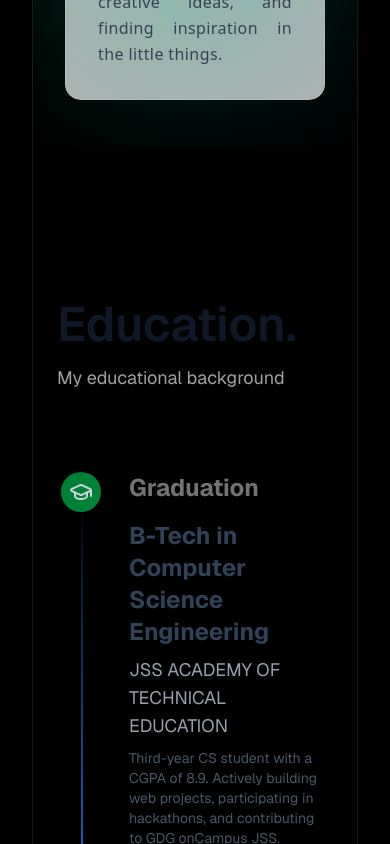
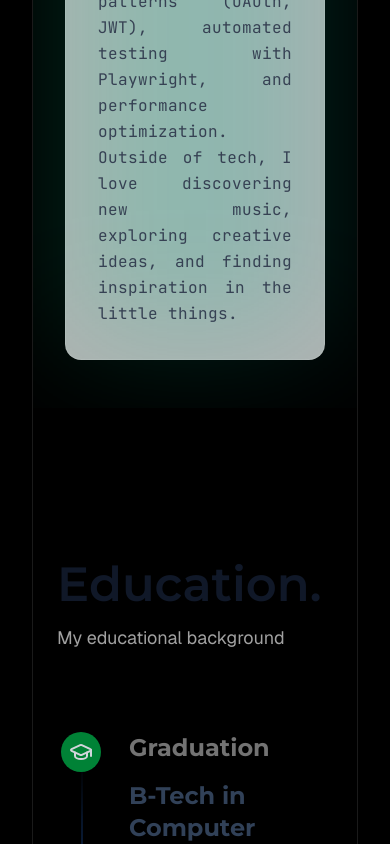
Before and after one commit to tanuagarwal-dev/portfolio-v1, a Next.js app: page /dashboard in a window 390 px wide. Shown: the part 2415-3259 px from the top of the page. Built offline with nearby package versions, Linux system fonts and the light colour scheme.

Commit message:
feat: update layout and page components for improved structure and theme integration; add missing font imports and enhance responsiveness

```diff
--- a/src/app/layout.tsx
+++ b/src/app/layout.tsx
@@ -1,20 +1,49 @@
-import type { Metadata } from "next";
-import { Geist, Geist_Mono } from "next/font/google";
-import "./globals.css";
+import type { Metadata } from 'next';
+import {
+  Geist,
+  Geist_Mono,
+  Inter,
+  Montserrat,
+  Space_Grotesk,
+  JetBrains_Mono,
+} from 'next/font/google';
+import './globals.css';
+// import ThemesProvider from "@/themes/theme-provider";
+import { ThemeProvider } from 'next-themes';
 
 const geistSans = Geist({
-  variable: "--font-geist-sans",
-  subsets: ["latin"],
+  variable: '--font-geist-sans',
+  subsets: ['latin'],
 });
 
 const geistMono = Geist_Mono({
-  variable: "--font-geist-mono",
-  subsets: ["latin"],
+  variable: '--font-geist-mono',
+  subsets: ['latin'],
+});
+
+const inter = Inter({
+  subsets: ['latin'],
+  variable: '--font-inter',
+});
+
+const montserrat = Montserrat({
+  subsets: ['latin'],
+  variable: '--font-montserrat',
+});
+
+const grotesk = Space_Grotesk({
+  subsets: ['latin'],
+  variable: '--font-grotesk',
+});
+
+const jetbrains = JetBrains_Mono({
+  subsets: ['latin'],
+  variable: '--font-jetbrains',
 });
 
 export const metadata: Metadata = {
-  title: "Create Next App",
-  description: "Generated by create next app",
+  title: 'Create Next App',
+  description: 'Generated by create next app',
 };
 
 export default function RootLayout({
@@ -25,9 +54,21 @@ export default function RootLayout({
   return (
     <html lang="en">
       <body
-        className={`${geistSans.variable} ${geistMono.variable} antialiased bg-[#ddc4b8]`}
+        className={`${geistSans.variable} ${geistMono.variable} ${inter.variable} ${grotesk.variable} ${montserrat.variable} ${jetbrains.variable} antialiased`}
       >
-        {children}
+        {/* <ThemesProvider
+          attribute="class"
+          defaultTheme="light"
+          enableSystem
+          enableColorScheme
+          disableTransitionOnChange>
+{/* bg-[#ddc4b8] */}
+        {/* {children}
+          </ThemesProvider> */}
+
+        <ThemeProvider attribute="class" defaultTheme="light">
+          {children}
+        </ThemeProvider>
       </body>
     </html>
   );
--- a/src/app/page.tsx
+++ b/src/app/page.tsx
@@ -1,19 +1,26 @@
-"use client"
-import Archive from "@/components/common/archive";
-import Contact from "@/components/common/contacts";
-import Header from "@/components/common/header";
-import Hero from "@/components/common/hero";
-import Intro from "@/components/common/intro";
+'use client';
 
+import Header from '@/components/common/header';
+import Landing from '@/components/v2/landing';
+import About from '@/components/v2/about';
+import Projects from '@/components/v2/projects';
+import Touch from '@/components/v2/touch';
+import Education from '@/components/v2/education';
+import Skills from '@/components/v2/skills';
+import TerminalComponent from '@/components/common/TerminalComponent';
 
 export default function Home() {
   return (
-    <div className="bg-radial from-[#d7ccbb] via-[#deb7a4] to-[#e9d5c7] text-black flex flex-col items-center justify-center lg:mx-40 md:mx-20 mx-4 my-20 border border-white/10 rounded-lg h-full">
-    <Header/>
-  <Hero/>
-  <Intro/>
-  <Archive/>
-  <Contact/>
-</div>
+    <div className="w-full min-h-screen p-4 dark:bg-black" id="home">
+      <div className="lg:mx-40 md:mx-20 mx-4 my-20 dark:border-white/10 border border-slate-200 rounded-lg h-full  flex flex-col gap-4 text-white">
+        <Header />
+        <Landing />
+        <About />
+        <Education />
+        <Projects />
+        <Skills />
+        <Touch />
+      </div>
+    </div>
   );
 }
```
